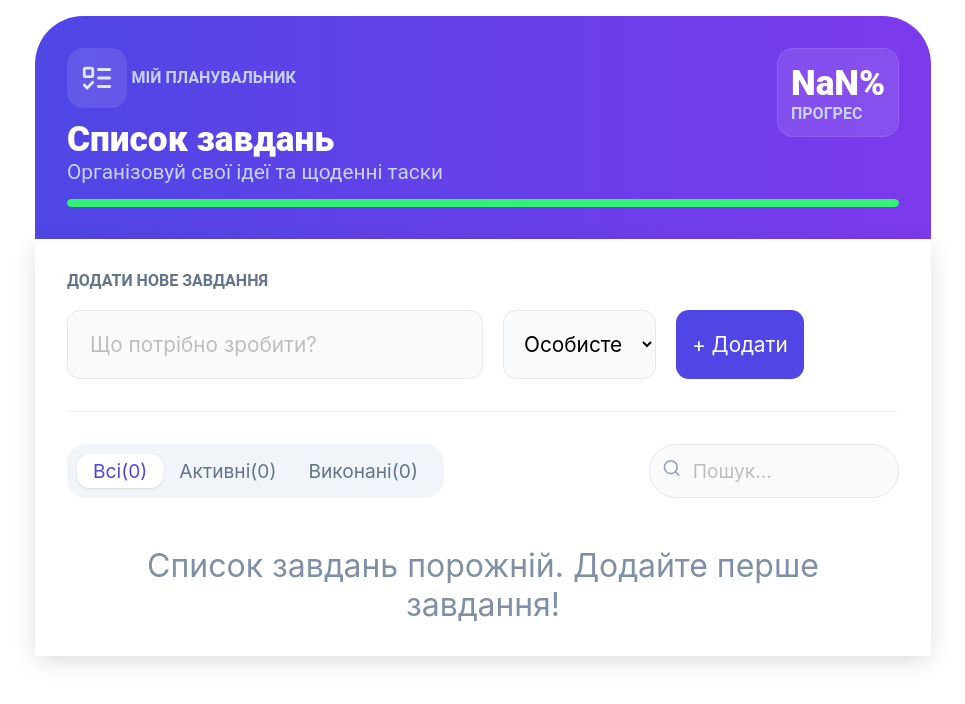
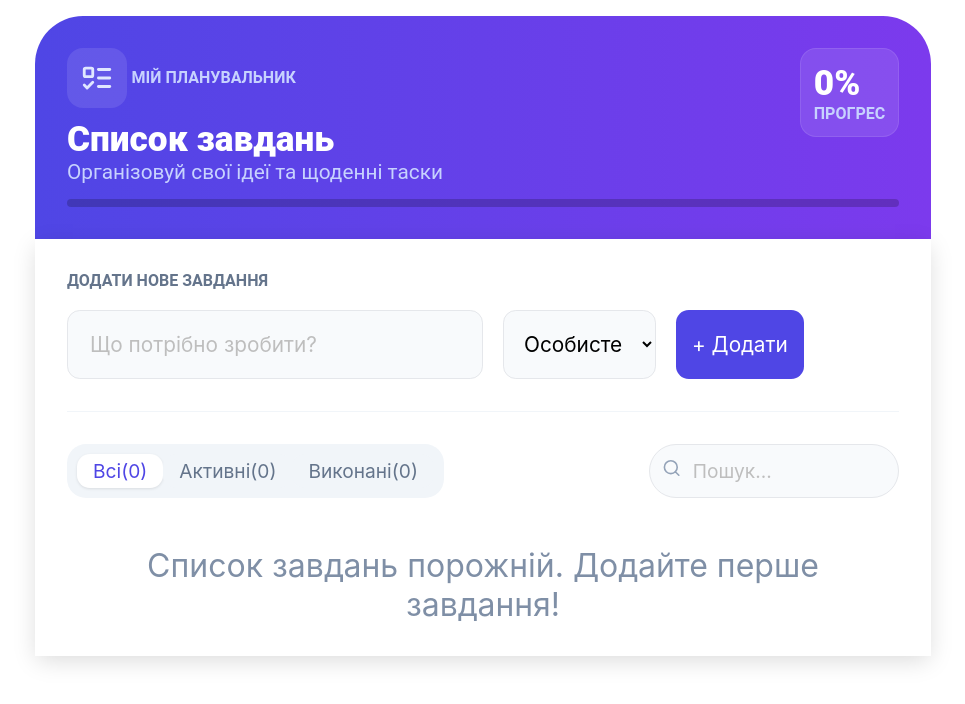
Before and after one commit to TetianaSkvortsova/todo-list, a React (Vite) app: page / in a window 1280 px wide. Shown: the top 704 px of the page, without its empty margins (157-1122 px from the left). Built offline with nearby package versions, Linux system fonts and the light colour scheme.

Commit message:
1. Progress fix

```diff
--- a/src/components/Header/Header.tsx
+++ b/src/components/Header/Header.tsx
@@ -5,7 +5,7 @@ import {useAppSelector} from "../../store/hooks.ts";
 function Header() {
     const todos = useAppSelector((state) => state.todos.items);
     const completedCount = todos.filter((todo) => todo.completed).length;
-    const progress: number = (completedCount / todos.length) * 100;
+    const progress: number = (completedCount / todos.length) * 100 || 0;
 
     return (
         <header className='app-header'>
```
